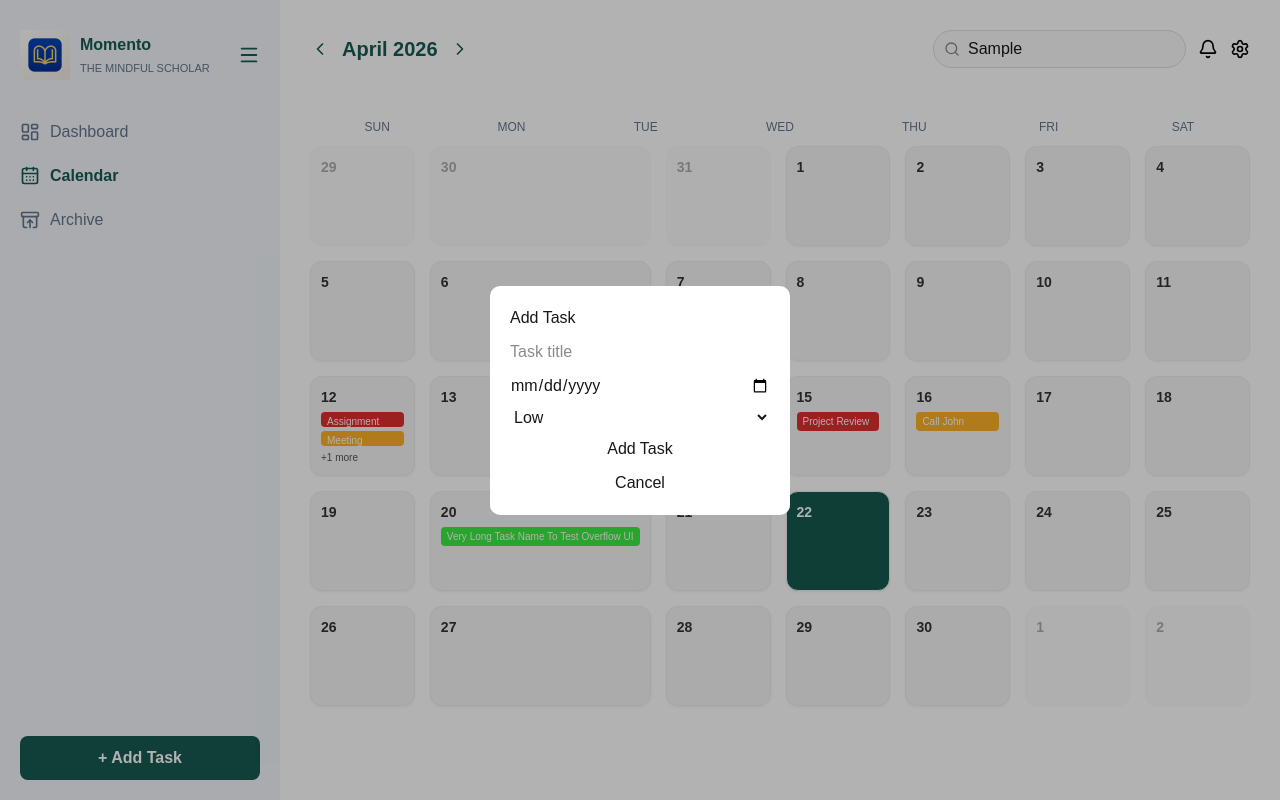
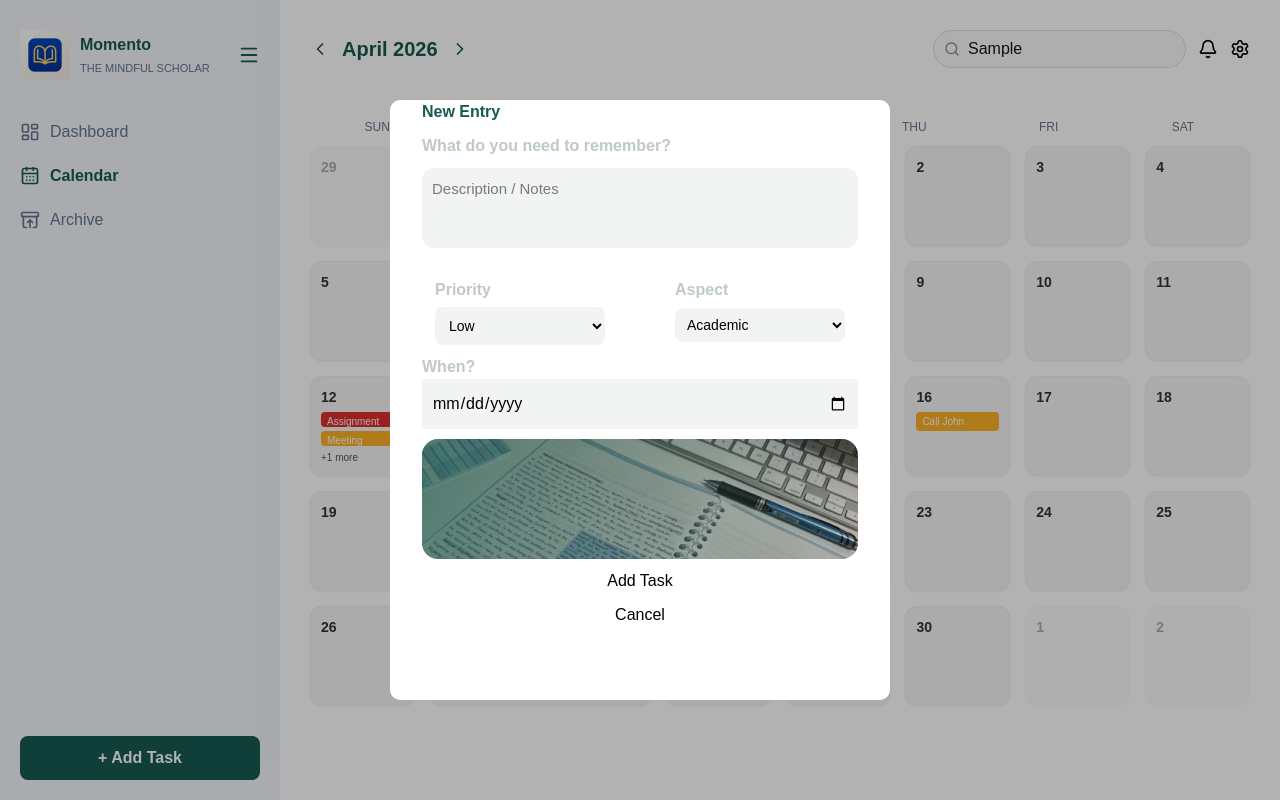
Before and after one commit to Mary3600/COS202--SEN-Group1-, a Next.js app in the folder frontend/: page /calendar in a window 1280 px wide. Both pictures are taken after typing "Sample" into the empty fields and a click on the button "+ Add Task". Built offline with nearby package versions, Linux system fonts and the light colour scheme.

Commit message:
feat: add styled banner with gradient overlay and rounded corners, better structured Modal view

```diff
--- a/frontend/components/TaskModal.tsx
+++ b/frontend/components/TaskModal.tsx
@@ -1,10 +1,12 @@
 "use client";
 import { useState } from "react";
+import Image from "next/image";
 
 export default function TaskModal({ isOpen, onClose, onAddTask }) {
   const [title, setTitle] = useState("");
   const [date, setDate] = useState("");
-  const [priority, setPriority] = useState("low");
+  const [priority, setPriority] = useState("lmedium");
+const [aspect, setAspect] = useState("academic");
 
   if (!isOpen) return null;
 
@@ -31,6 +33,7 @@ export default function TaskModal({ isOpen, onClose, onAddTask }) {
         top: 0,
         left: 0,
         width: "100%",
+        color: "black",
         height: "100%",
         backgroundColor: "rgba(0,0,0,0.3)",
         display: "flex",
@@ -42,36 +45,125 @@ export default function TaskModal({ isOpen, onClose, onAddTask }) {
       <div
         style={{
           background: "#fff",
-          padding: "20px",
+          padding: "0 32px 32px 32px",
+
+
           borderRadius: "10px",
-          width: "300px",
+          width: "500px",
+          height: "600px",
           display: "flex",
           flexDirection: "column",
           gap: "10px",
         }}
       >
-        <h3>Add Task</h3>
+       <h3 style={{ color: '#165A50', fontFamily: "'Plus Jakarta Sans', sans-serif", fontWeight: "bold" }}>New Entry</h3>
 
-        <input
-          placeholder="Task title"
+
+      <p style={{ color: "#BFC9C5", fontWeight: "700"}}>What do you need to remember?</p>
+       <textarea
+  style={{
+    background: "#F2F4F3",
+    borderRadius: "12px",
+    height: "80px",
+    border: "none",
+    padding: "10px",
+    fontSize: "15px",
+    resize: "none", // optional: disables dragging to resize
+  }}
+  placeholder="Description / Notes"
   value={title}
   onChange={(e) => setTitle(e.target.value)}
 />
+      <div style={{ display: "flex", gap: "70px", marginTop: "20px" , justifyContent: "center"}}>
 
-        <input
-          type="date"
-          value={date}
-          onChange={(e) => setDate(e.target.value)}
-        />
-
+  {/* PRIORITY */}
+  <div style={{ display: "flex", flexDirection: "column", gap: "5px" }}>
+    <p style={{ color: "#BFC9C5", fontWeight: "700"}}>Priority</p>
     <select
       value={priority}
       onChange={(e) => setPriority(e.target.value)}
+      style={{
+        background: "#F2F4F3",
+        border: "none",
+        borderRadius: "8px",
+        padding: "10px 50px 10px 10px",
+        fontSize: "14px",
+        outline: "none",
+        width: "170px",
+      }}
     >
       <option value="low">Low</option>
       <option value="medium">Medium</option>
       <option value="high">High</option>
     </select>
+  </div>
+
+  {/* ASPECT */}
+  <div style={{ display: "flex", flexDirection: "column", gap: "6px" }}>
+    <p style={{ color: "#BFC9C5", fontWeight: "700"}}>Aspect</p>
+    <select
+      value={aspect}
+      onChange={(e) => setAspect(e.target.value)}
+      style={{
+        background: "#F2F4F3",
+        border: "none",
+        borderRadius: "8px",
+        padding: "8px",
+        fontSize: "14px",
+        outline: "none",
+        width: "170px",
+      }}
+    >
+      <option value="academic">Academic</option>
+      <option value="personal">Personal</option>
+      <option value="health">Health</option>
+    </select>
+  </div>
+
+</div>
+
+      <div>
+        <p style={{ color: "#BFC9C5", fontWeight: "700"}}>When?</p>
+        <input style={{width: "100%", outline: "none", border: "none", height: "50px",  background: "#F2F4F3", padding: "10px 10px 10px 10px "}}
+          type="date"
+          value={date}
+          onChange={(e) => setDate(e.target.value)}
+        />
+      </div>
+
+<div
+  style={{
+    width: "100%",
+    height: "120px", //
+    borderRadius: "16px",
+    overflow: "hidden", //
+    position: "relative",
+  }}
+>
+  {/* IMAGE */}
+  <img
+    src="/notebook.jpg"
+    alt="banner"
+    style={{
+      width: "100%",
+      height: "100%",
+      objectFit: "cover",
+    }}
+  />
+
+  {/* GRADIENT OVERLAY */}
+  <div
+    style={{
+      position: "absolute",
+      top: 0,
+      left: 0,
+      width: "100%",
+      height: "100%",
+      background:
+        "linear-gradient(to right, rgba(22,90,80,0.6), rgba(0,0,0,0.2))",
+    }}
+  />
+</div>
 
         <button onClick={handleSubmit}>Add Task</button>
         <button onClick={onClose}>Cancel</button>
```
Also changed, not shown: frontend/public/notebook.jpg (added). Lines whose indentation alone changed are shown as unchanged.
